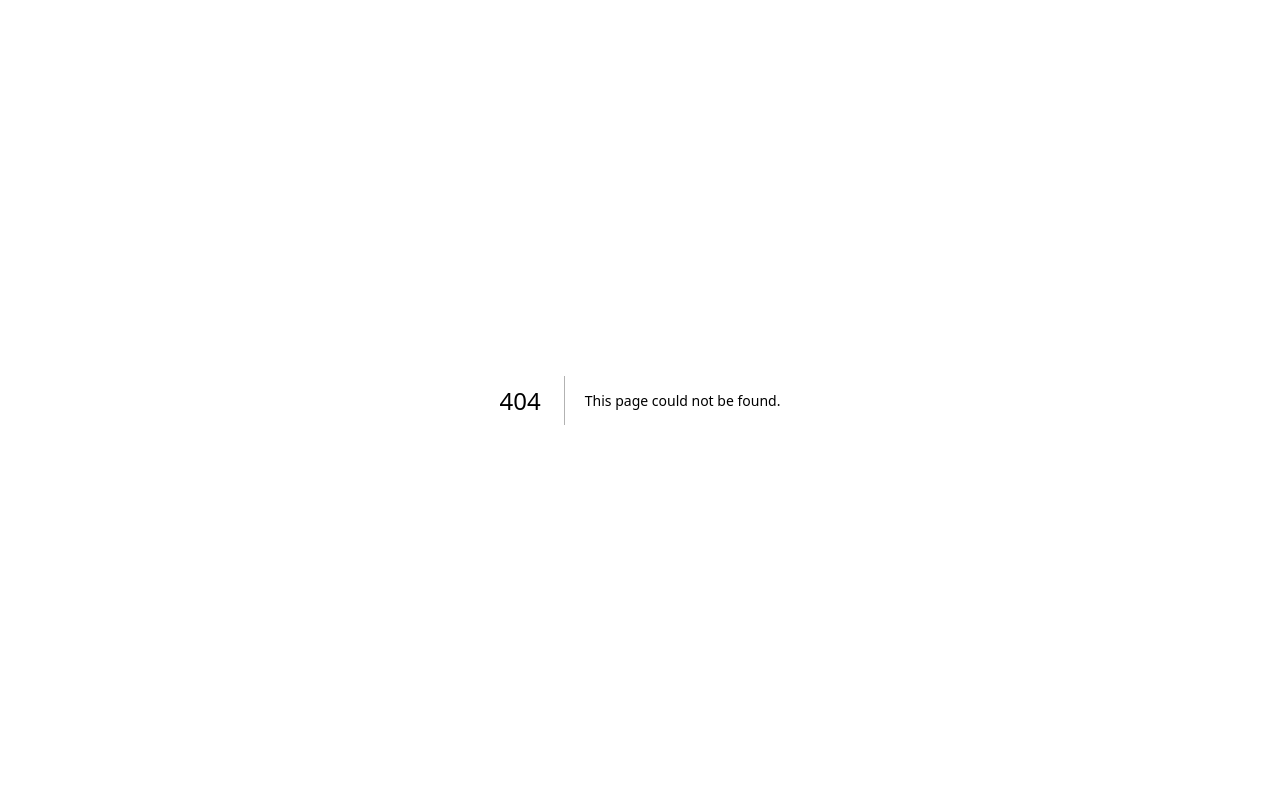
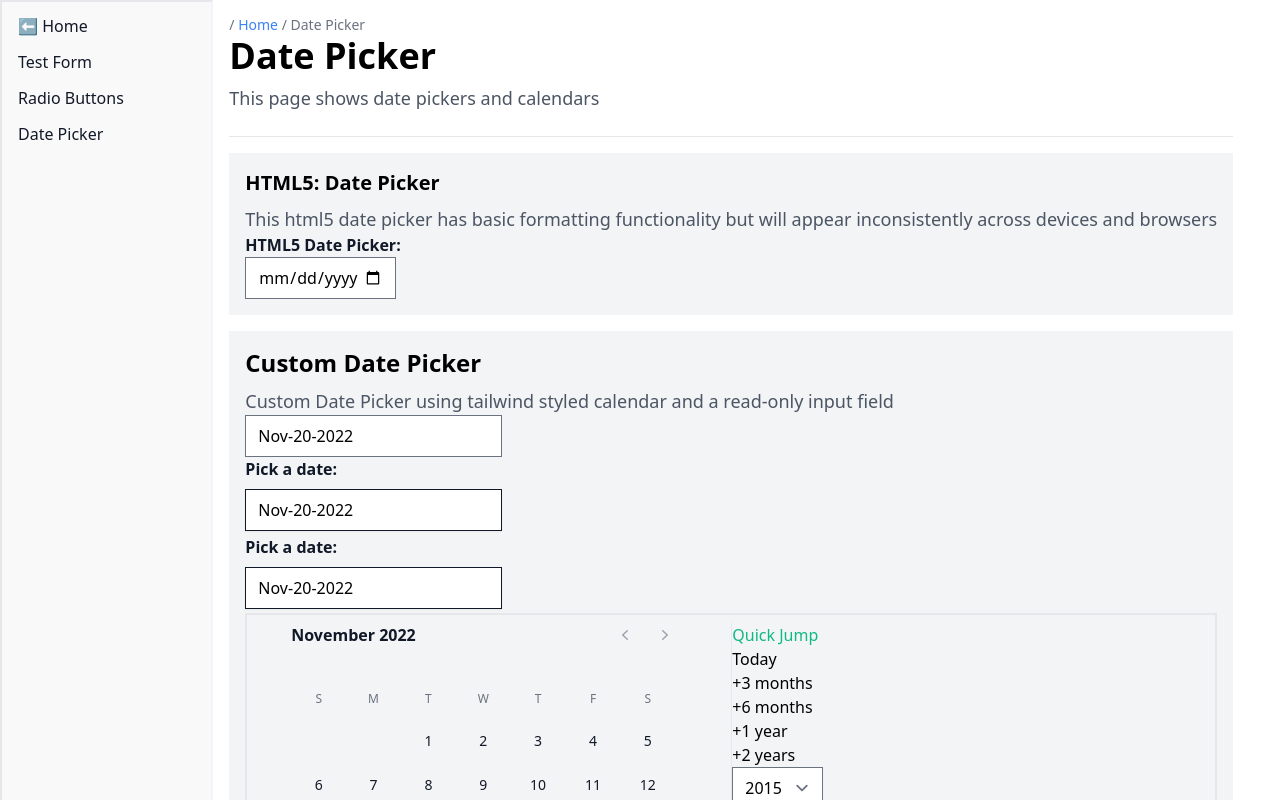
Before and after one commit to tayv/Project-Bubblegum, a Next.js app: page /forms/date-picker in a window 1280 px wide. Before the commit this address had no page. Shown: the top 800 px of the page. Built offline with nearby package versions, Linux system fonts and the light colour scheme.

Commit message:
Updated Date Picker page content

```diff
--- a/components/layout/SideNav.tsx
+++ b/components/layout/SideNav.tsx
@@ -43,18 +43,18 @@ const SideNav: FC<SideNavProps> = ({
                 </a>
               </li>
               <li>
-                <a href="#" className="flex items-center p-1 text-base font-normal text-gray-900 rounded-lg hover:bg-gray-300">
-                  <span className="flex-1 ml-2 whitespace-nowrap">Button Overview</span>
+                <a href="/forms/quiz-template" className="flex items-center p-1 text-base font-normal text-gray-900 rounded-lg hover:bg-gray-300">
+                  <span className="flex-1 ml-2 whitespace-nowrap">Test Form</span>
                 </a>
               </li>
               <li>
-                <a href="#secondary" className="flex items-center p-1 text-base font-normal text-gray-900 rounded-lg hover:bg-gray-300">
-                  <span className="flex-1 ml-2 whitespace-nowrap">Best Practices</span>
+                <a href="/forms/radios" className="flex items-center p-1 text-base font-normal text-gray-900 rounded-lg hover:bg-gray-300">
+                  <span className="flex-1 ml-2 whitespace-nowrap">Radio Buttons</span>
                 </a>
               </li>
               <li>
-                <a href="#" className="flex items-center p-1 text-base font-normal text-gray-900 rounded-lg hover:bg-gray-300">
-                  <span className="flex-1 ml-2 whitespace-nowrap">Code Snippets</span>
+                <a href="/forms/date-picker" className="flex items-center p-1 text-base font-normal text-gray-900 rounded-lg hover:bg-gray-300">
+                  <span className="flex-1 ml-2 whitespace-nowrap">Date Picker</span>
                 </a>
               </li>
             </ul>
--- /dev/null
+++ b/pages/forms/date-picker.tsx
@@ -0,0 +1,51 @@
+import LayoutContainerSide from '@components/layout/LayoutContainerSide'
+import Breadcrumbs from '@components/layout/Breadcrumbs'
+import Heading from '@components/layout/Heading'
+import Paragraph from '@components/layout/Paragraph'
+import { FC, useEffect, useState } from 'react'
+import { useForm } from 'react-hook-form'
+import Section from '@components/layout/Section'
+import DatePicker from '@atoms/DatePicker'
+import DatePick from '@atoms/DatePick'
+
+// data for Breadcrumbs
+const crumbs = [
+  {
+    text: "Home",
+    path: "/",
+    currentPg: false,
+  }, {
+    text: "Date Picker",
+    path: "/",
+    currentPg: true,
+  }
+]
+
+const DatePickerPage: FC = () => {
+  const { control } = useForm() // needed to remove the RHF prop type error
+  return (
+  <>
+    <LayoutContainerSide>
+      <Breadcrumbs crumbs={crumbs} />
+      <Heading text="Date Picker" size="h1" type="primary"/>
+      <Paragraph text="This page shows date pickers and calendars" size="standard" type="primary" />
+      <br />
+      <hr />
+      <Section id="datepick" style="standard">
+        <Heading text="HTML5: Date Picker" size="h3" type="primary"/>
+        <Paragraph text="This html5 date picker has basic formatting functionality but will appear inconsistently across devices and browsers" size="standard" type="primary" />
+        <DatePicker name="testhtmldatepick" label="HTML5 Date Picker:" />
+      </Section>
+
+      <Section id="dates" style="standard">
+        <Heading text="Custom Date Picker" size="h2" type="primary"/>
+        <Paragraph text="Custom Date Picker using tailwind styled calendar and a read-only input field" size="standard" type="primary" />
+        <DatePick name="testcustomdatepick" label="Pick a date:" control={control} />
+      </Section>
+
+    </LayoutContainerSide>
+
+  </>
+  )
+}
+export default DatePickerPage
--- a/pages/forms/quiz-template.tsx
+++ b/pages/forms/quiz-template.tsx
@@ -131,7 +131,9 @@ const QuizTemplate: FC = () => {
       motoTeamRadio: watch("motoTeamRadio"),
       // Checkbox Input Section
       checkboxInput: watch("checkboxInput"),
-
+      // Select Input Section
+      flatSelect: getValues("flatSelect"),
+      groupSelect: getValues("groupSelect")
     }
 
   // TESTING END ------------------------------------------------------------------------------------
@@ -275,7 +277,7 @@ const QuizTemplate: FC = () => {
             label="This is a grouped list Radix Select"
             tip="Tip: This is a grouped list Radix Select"
             placeholder="Select an option"
-            defaultValue=""
+            defaultValue={defaultValues.groupSelect}
 
             itemOptions={ [
                 { groupLabel: "Group 1",
```
